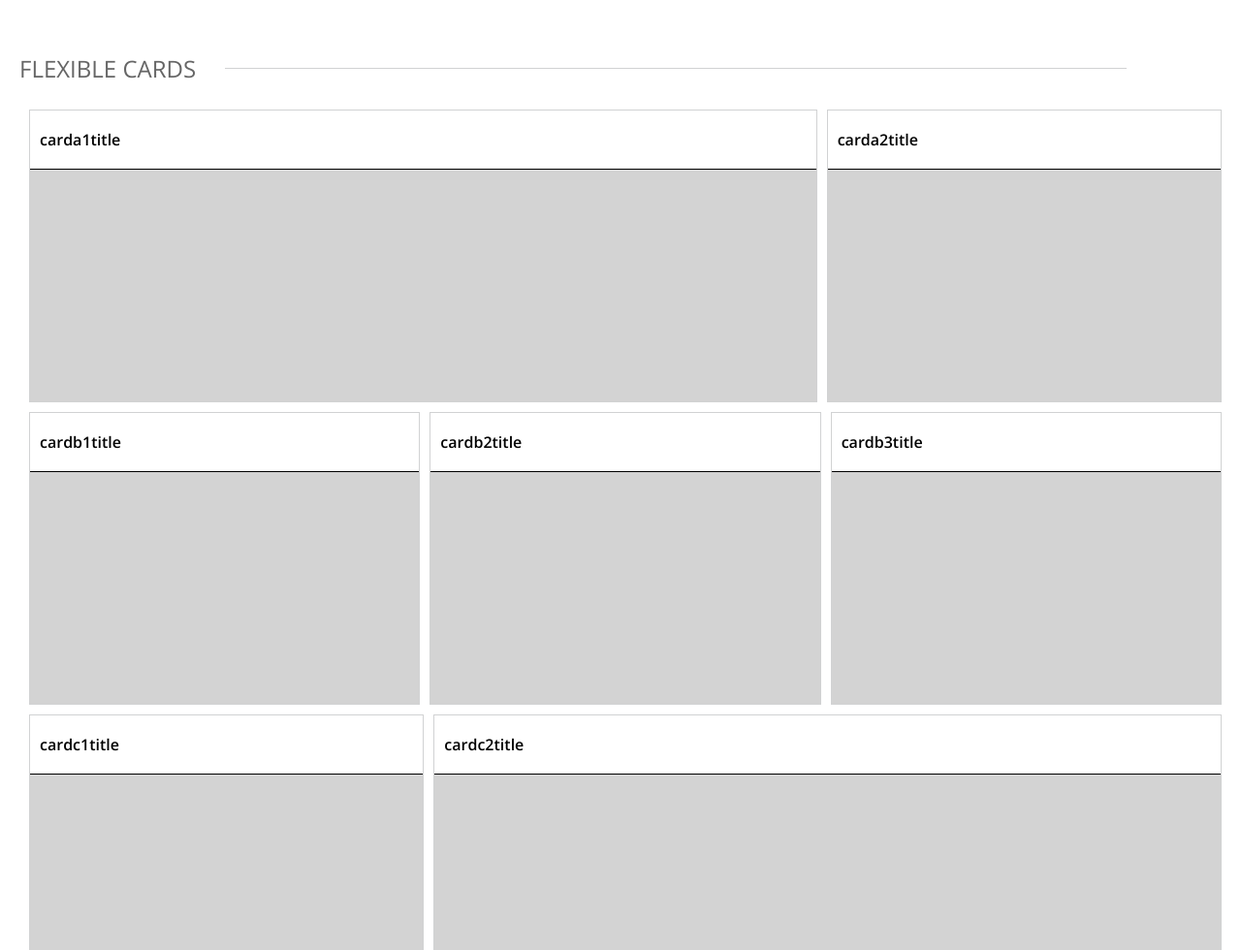
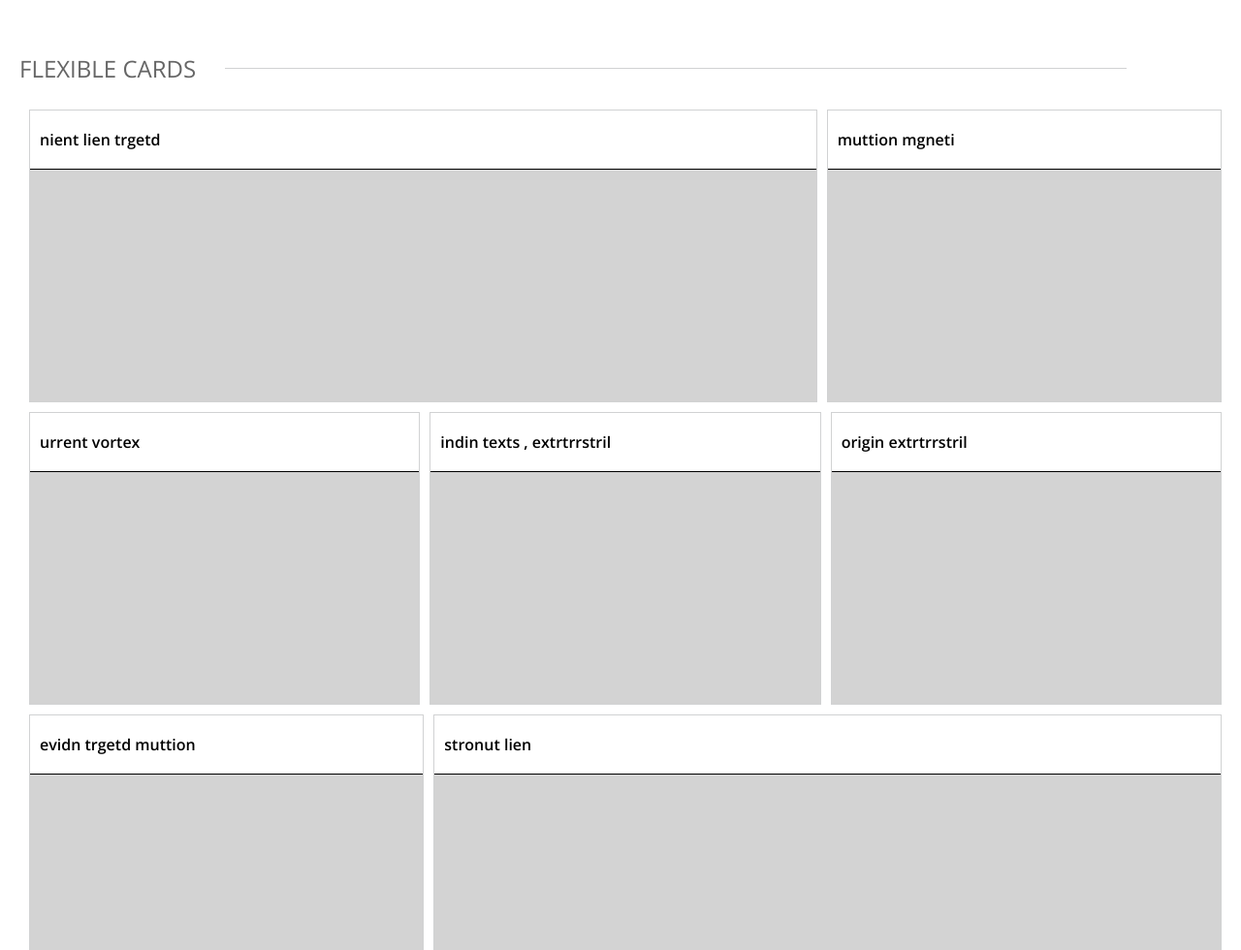
Before and after one commit to etcetera8/Pattrn-Party, a website: page index.html in a window 1280 px wide. Shown: the part 680-1660 px from the top of the page at 97% size. Drawn offline with nearby package versions, Linux system fonts and the light colour scheme.

Commit message:
Add reption ipsum

```diff
--- a/index.html
+++ b/index.html
@@ -163,17 +163,17 @@
       <div id="part-two">
 
         <div id="row-one" class="row">
-          <div class="row-card a1"><header class="card-header"><h4 class="card-title">carda1title</h4></header></div>
-          <div class="row-card a2"><header class="card-header"><h4 class="card-title">carda2title</h4></header></div>
+          <div class="row-card a1"><header class="card-header"><h4 class="card-title">nient lien trgetd</h4></header></div>
+          <div class="row-card a2"><header class="card-header"><h4 class="card-title">muttion mgneti</h4></header></div>
         </div>
         <div id="row-two" class="row">
-          <div class="row-card b1"><header class="card-header"><h4 class="card-title">cardb1title</h4></header></div>
-          <div class="row-card b2"><header class="card-header"><h4 class="card-title">cardb2title</h4></header></div>
-          <div class="row-card b3"><header class="card-header"><h4 class="card-title">cardb3title</h4></header></div>
+          <div class="row-card b1"><header class="card-header"><h4 class="card-title">urrent vortex</h4></header></div>
+          <div class="row-card b2"><header class="card-header"><h4 class="card-title">indin texts , extrtrrstril</h4></header></div>
+          <div class="row-card b3"><header class="card-header"><h4 class="card-title">origin extrtrrstril</h4></header></div>
         </div>
         <div id="row-three" class="row">
-          <div class="row-card c1"><header class="card-header"><h4 class="card-title">cardc1title</h4></header></div>
-          <div class="row-card c2"><header class="card-header"><h4 class="card-title">cardc2title</h4></header></div>
+          <div class="row-card c1"><header class="card-header"><h4 class="card-title">evidn trgetd muttion</h4></header></div>
+          <div class="row-card c2"><header class="card-header"><h4 class="card-title">stronut lien</h4></header></div>
         </div>
 
       </div>
```
